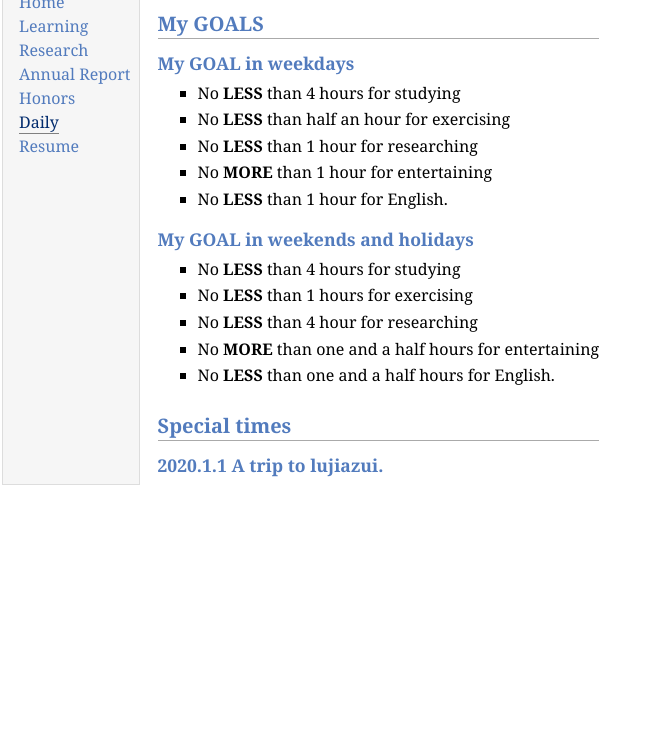
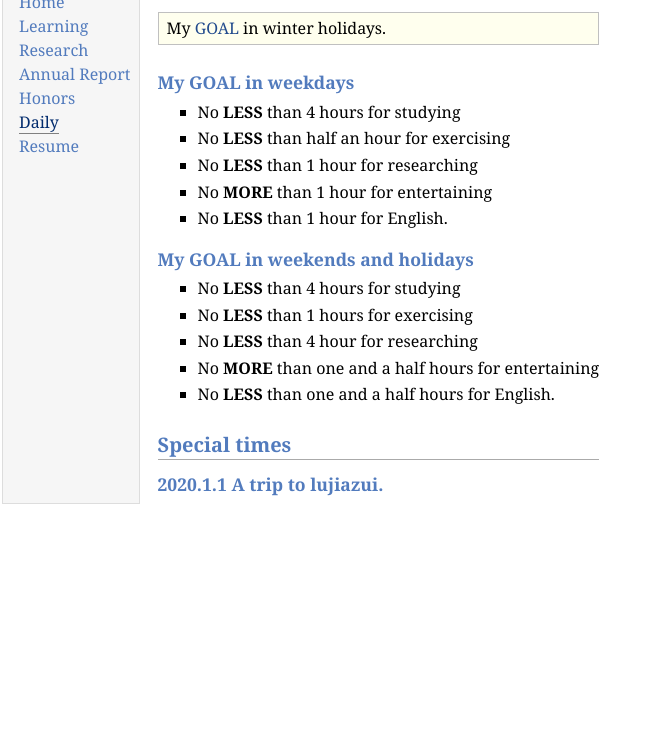
Before and after one commit to flyfish2001/flyfish.github.io, a plain HTML site: page daily.html in a window 1280 px wide. Shown: the part 62-800 px from the top of the page, without its empty margins (0-660 px from the left). Drawn offline with Linux system fonts and the light colour scheme.

Commit message:
winter holidays

```diff
--- a/daily.html
+++ b/daily.html
@@ -24,7 +24,10 @@
 <div id="toptitle">
 <h1>Daily Life</h1>
 </div>
-<h2>My GOALS</h2>
+<div class="infoblock">
+<div class="blockcontent">
+<p>My <a href="./document/2021winterholidays.pdf">GOAL</a> in winter holidays.</p>
+</div></div>
 <h3>My GOAL in weekdays</h3>
 <ul>
 <li><p>No <b>LESS</b> than 4 hours for studying</p>
```
Also changed, not shown: index.html (+1 -1 lines), 3 other files.
